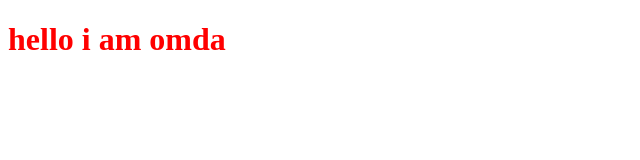
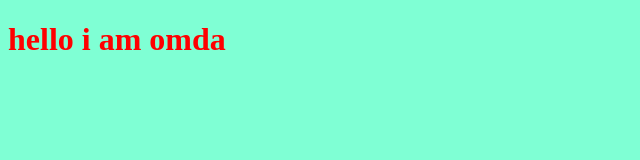
Before and after one commit to mo3omda/myproject, a plain HTML site: page index.html in a window 1280 px wide. Shown: the whole page, without its empty margins (0-640 px from the left). Drawn offline with Linux system fonts and the light colour scheme.

Commit message:
changing background

```diff
--- a/style.css
+++ b/style.css
@@ -1,3 +1,7 @@
 h1{
     color:red;
 }
+body{
+
+    background-color: aquamarine;;
+}
```
